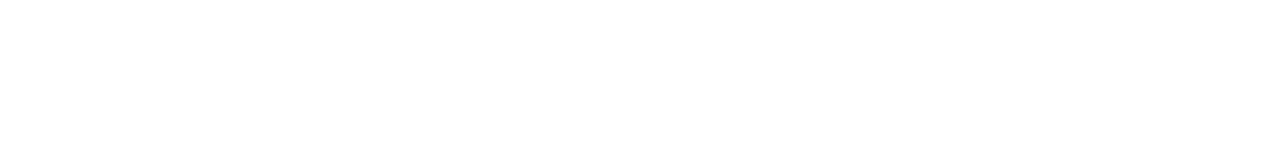
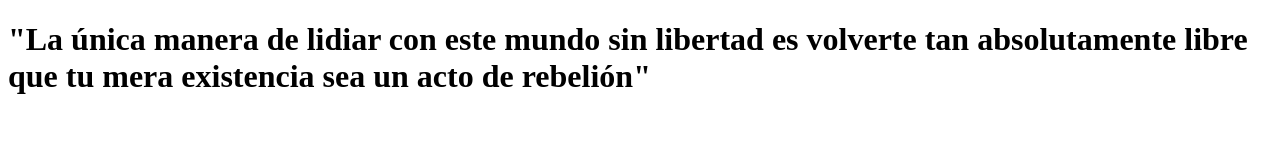
Before and after one commit to ThomasBurgos/ADSI_2280204_Proyectos, a plain HTML site: page index.html in a window 1280 px wide. Drawn offline with Linux system fonts and the light colour scheme.

Commit message:
Artesanias San Agustin

```diff
--- a/index.html
+++ b/index.html
@@ -4,3 +4,8 @@
       <meta charset="UTF-8">
       <meta name="viewport" content="width=device-width, initial-scale=1.0">
       <title>ARTESANIAS SAN AGUSTIN</title>
+    </head>
+    <body>
+       <h1>"La única manera de lidiar con este mundo sin libertad es volverte tan absolutamente libre que tu mera existencia sea un acto de rebelión"</h1>
+    </body>
+    </html>
```
